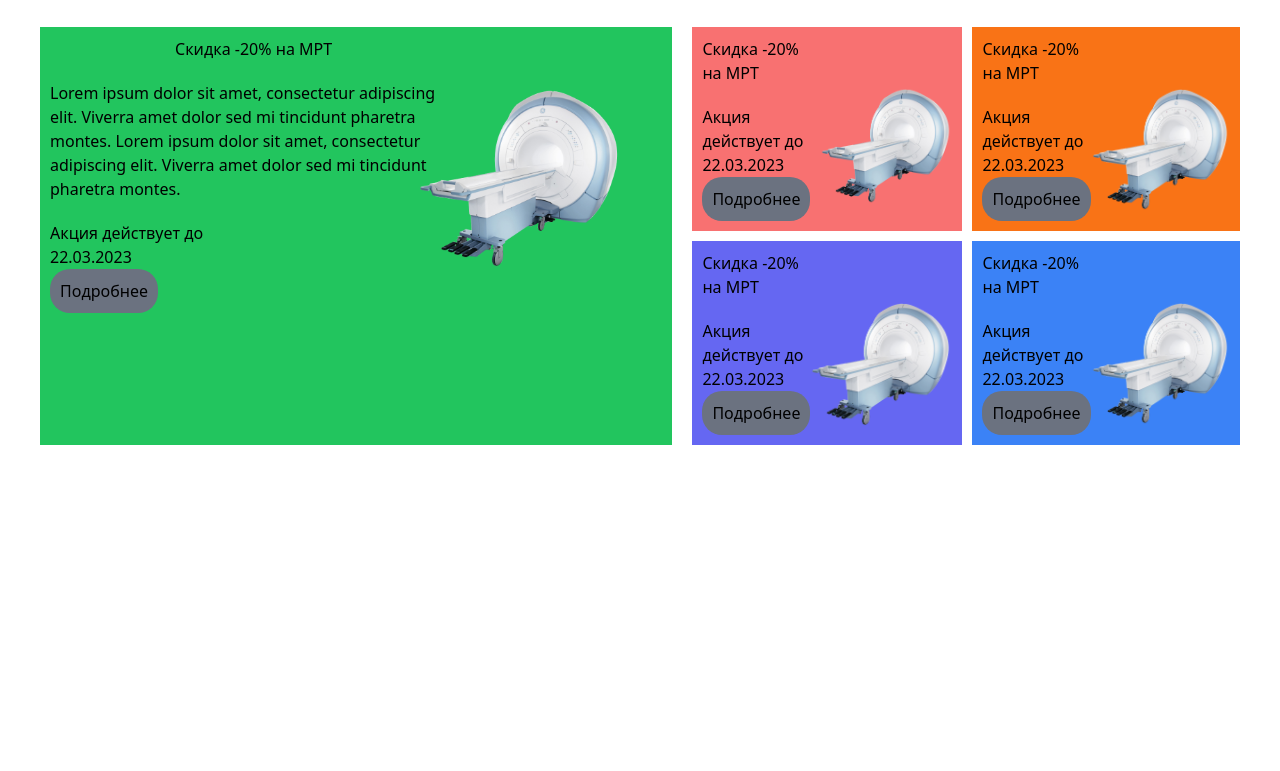
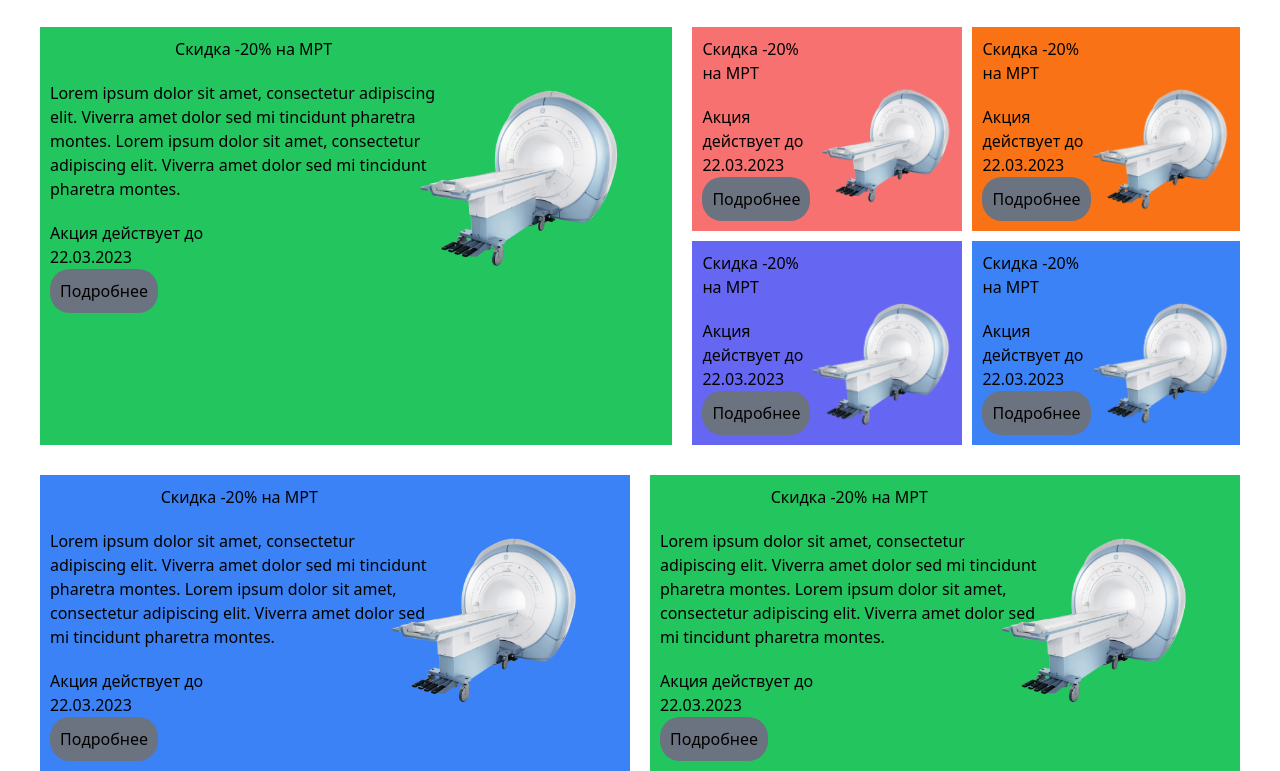
Before and after one commit to UmarovSino/repo, a website: page src/index — 1.html in a window 1280 px wide. Shown: the part 724-1495 px from the top of the page. Before the commit the page ends 1169 px from the top, so only its background shows below. Drawn offline with Linux system fonts and the light colour scheme.

Commit message:
section 2 darungi

```diff
--- a/src/index — 1.html
+++ b/src/index — 1.html
@@ -250,6 +250,47 @@
                    </div>
             </div>
         </section>
+        <section class=" gap-[20px] lg:flex max-w-[1200px] m-auto mt-[30px]">
+
+            <div class="bg-blue-500 lg:flex">
+                <aside>
+                    <article class="place-self-center ">
+                        <h2 class="place-self-center p-[10px]"> Скидка -20% на МРТ</h2>
+                        <p class="place-self-center p-[10px]">Lorem ipsum dolor sit amet, consectetur adipiscing elit.
+                            Viverra amet dolor sed mi tincidunt
+                            pharetra montes. Lorem ipsum dolor sit amet, consectetur adipiscing elit. Viverra amet dolor
+                            sed mi tincidunt pharetra montes. </p>
+                        <div class="p-[10px]">
+                            <p>Акция действует до </p>
+                            <h2>22.03.2023</h2>
+                            <button class="p-[10px] bg-gray-500 rounded-[20px]">Подробнее</button>
+                        </div>
+                    </article>
+                </aside>
+                <aside>
+                    <img class="place-self-center lg:w-[900px] mt-[60px] ml-[-100px]" src="./image 4 (3).png" alt="">
+                </aside>
+            </div>
+            <div class="bg-green-500 lg:flex">
+                <aside>
+                    <article class="place-self-center ">
+                        <h2 class="place-self-center p-[10px]"> Скидка -20% на МРТ</h2>
+                        <p class="place-self-center p-[10px]">Lorem ipsum dolor sit amet, consectetur adipiscing elit.
+                            Viverra amet dolor sed mi tincidunt
+                            pharetra montes. Lorem ipsum dolor sit amet, consectetur adipiscing elit. Viverra amet dolor
+                            sed mi tincidunt pharetra montes. </p>
+                        <div class="p-[10px]">
+                            <p>Акция действует до </p>
+                            <h2>22.03.2023</h2>
+                            <button class="p-[10px] bg-gray-500 rounded-[20px]">Подробнее</button>
+                        </div>
+                    </article>
+                </aside>
+                <aside>
+                    <img class="place-self-center lg:w-[900px] mt-[60px] ml-[-100px]" src="./image 4 (3).png" alt="">
+                </aside>
+            </div>
+        </section>
     </main>
 </body>
 
```
